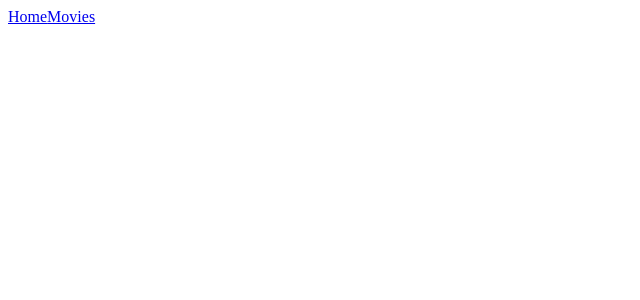
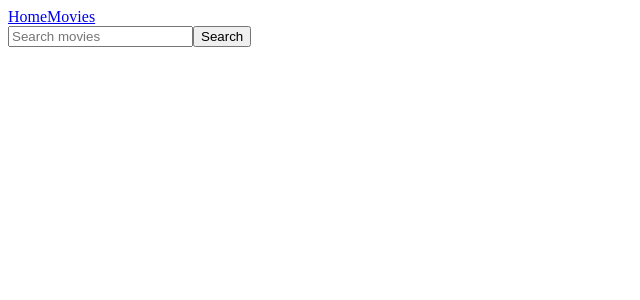
Before and after one commit to AnnaKucherenko/goit-react-hw-05-movies, a React (Create React App) app: page /movies in a window 1280 px wide. Before the commit this address had no page. Shown: the top 300 px of the page, without its empty margins (0-640 px from the left). Built offline with nearby package versions, Linux system fonts and the light colour scheme.

Commit message:
create SearchBar

```diff
--- a/package.json
+++ b/package.json
@@ -2,6 +2,7 @@
   "name": "react-homework-template",
   "version": "0.1.0",
   "private": true,
+  "homepage": "https://AnnaKucherenko.github.io/goit-react-hw-05-movies",
   "dependencies": {
     "@testing-library/jest-dom": "^5.16.3",
     "@testing-library/react": "^12.1.4",
@@ -15,7 +16,7 @@
   },
   "scripts": {
     "predeploy": "npm run build",
-    "deploy": "netlify deploy -p",
+    "deploy": "gh-pages -d build",
     "start": "react-scripts start",
     "build": "react-scripts build",
     "test": "react-scripts test",
--- a/src/App.jsx
+++ b/src/App.jsx
@@ -5,6 +5,7 @@ import MovieDetailsPage from './components/MovieDetailsPage/MovieDetailsPage';
 import HomePage from './components/HomePage/HomePage';
 import Cast from './components/Cast/Cast';
 import Reviews from './components/Reviews/Reviews';
+import MoviesPage from 'components/MoviesPage/MoviesPage';
 
 export default function App () {
 
@@ -15,11 +16,12 @@ export default function App () {
 
         <Routes>
           <Route path="/" element={<HomePage/>}></Route>
+
           <Route  path="/movies/:movieId" element={<MovieDetailsPage/>}>
             <Route path="/movies/:movieId/cast" element={<Cast/>}></Route>
             <Route path="/movies/:movieId/reviews" element={<Reviews/>}></Route>
           </Route>
-
+          <Route path="/movies" element={<MoviesPage/>}></Route>
         </Routes>
 
       </div>
--- a/src/components/Api/Fetch.jsx
+++ b/src/components/Api/Fetch.jsx
@@ -9,7 +9,7 @@ async function fetchWithErrorHandling(url = '', config = {}) {
 }
 
 export function fetchTrendingMovie() {
-  return fetchWithErrorHandling(`${BASE_URL}/trending/movie/week?api_key=a5d27c40376a4ea09985282eed260888`);
+  return fetchWithErrorHandling(`${BASE_URL}/trending/movie/day?api_key=a5d27c40376a4ea09985282eed260888`);
 }
 
 export function fetchSearchMovies (query) {
--- a/src/components/HomePage/HomePage.jsx
+++ b/src/components/HomePage/HomePage.jsx
@@ -12,6 +12,7 @@ export default function HomePage (){
 
     return(
         <>
+        <p>Trending today</p>
             {movies&&(
             <ul>
                 {movies.map(movie=>(
--- /dev/null
+++ b/src/components/MoviesPage/MoviesPage.jsx
@@ -0,0 +1,42 @@
+import React, {  useState } from "react";
+import { Link} from "react-router-dom";
+import {fetchSearchMovies} from '../Api/Fetch';
+import Searchbar from "../SearchBar/SearchBar";
+
+
+export default function MoviesPage (){
+    const [query,setQuery] = useState('');
+    const [movies, setMovies] = useState(null);
+
+    const handleSearch = evt => {
+        setQuery(evt.target.value.toLowerCase())
+    };
+
+    const handleSubmit = evt=>{
+        evt.preventDefault();
+        if(query.trim()===''){
+            alert('Введите запрос');
+            return;
+        }
+        setQuery(query);
+        fetchSearchMovies(query).then(data=>setMovies(data.results));
+        setQuery('');
+    };
+
+    return(
+        <>
+            <Searchbar onSubmit={handleSubmit} onChange={handleSearch} value={query}/>
+            {movies&&(
+            <ul>
+                {movies.map(movie=>(
+                    <li key={movie.id}>
+                        <Link to={`/movies/${movie.id}`}>{movie.title}</Link>
+                    </li>
+                ))}
+            </ul>
+            )}
+        </>
+
+    );
+
+}
--- a/src/components/Navigation/Navigation.jsx
+++ b/src/components/Navigation/Navigation.jsx
@@ -5,7 +5,7 @@ import { NavLink } from "react-router-dom";
 export default function Navigation (){
     return(
         <nav>
-            <NavLink to="/" end>Home</NavLink>
+            <NavLink to="/">Home</NavLink>
             <NavLink to="/movies">Movies</NavLink>
 
         </nav>
--- /dev/null
+++ b/src/components/SearchBar/SearchBar.jsx
@@ -0,0 +1,30 @@
+import React  from 'react';
+import PropTypes from "prop-types";
+import styles from '../SearchBar/SearchBar.module.css';
+
+export default function Searchbar ({onSubmit, onChange, query}) {
+    return (
+
+                <form onSubmit={onSubmit} className={styles.searchForm}>
+                    <input
+                        className={styles.searchForm_input}
+                        type="text"
+                        value={query}
+                        placeholder="Search movies"
+                        onChange={onChange}
+                    />
+
+                    <button type="submit" className={styles.searchForm_button}>
+                        <span className={styles.searchForm_buttonLabel }>Search</span>
+                    </button>
+
+                </form>
+
+    );
+
+}
+
+Searchbar.propTypes = {
+    onSubmit: PropTypes.func,
+    onChange: PropTypes.func,
+}
```
Also changed, not shown: src/components/MoviesPage/MoviesPage.css (added), src/components/SearchBar/SearchBar.module.css (added).
